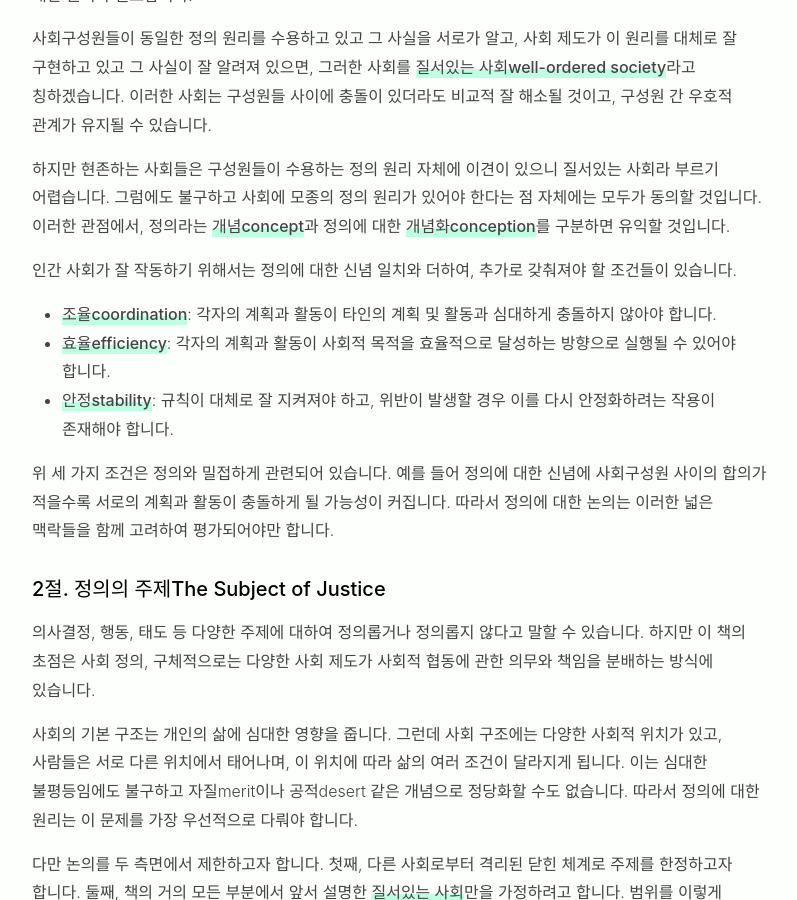
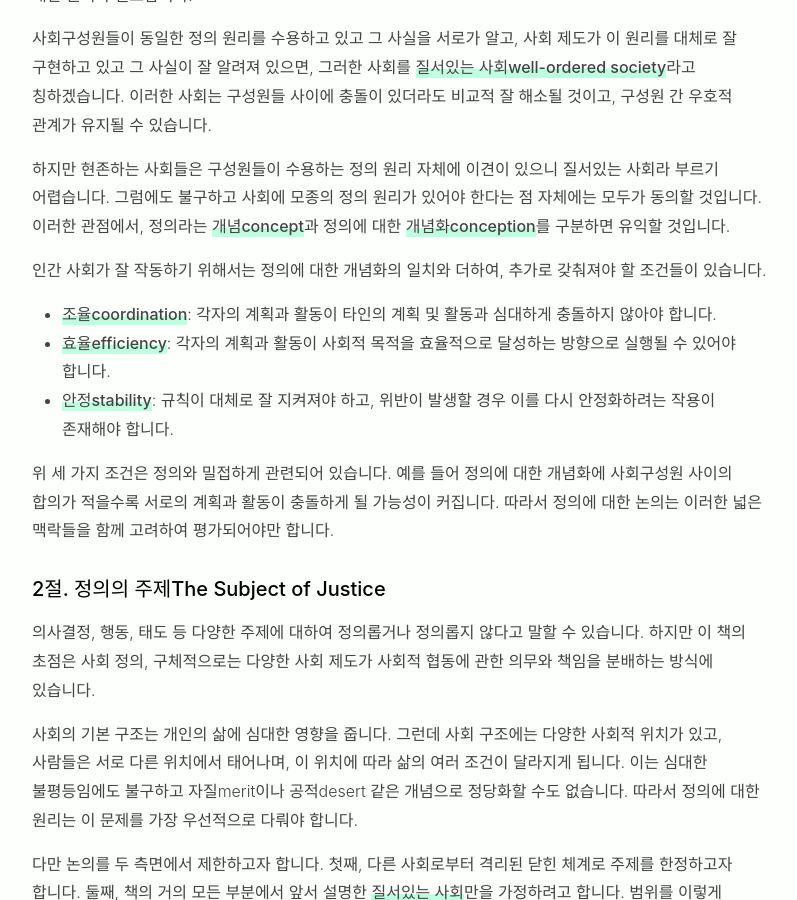
Before and after one commit to veganstudies/veganstudies.github.io, a Jekyll site: the page built from _posts/2021-01-19-a-theory-of-justice.md, in a window 1280 px wide and 900 px high, scrolled down 2249 px. Shown: the whole window, without its empty margins (238-1035 px from the left). Built offline with Jekyll 4.4.1, drawn with Linux system fonts in a browser that asks for light colours; some web fonts are replaced.

Commit message:
신념 -> 개념화

```diff
--- a/_posts/2021-01-19-a-theory-of-justice.md
+++ b/_posts/2021-01-19-a-theory-of-justice.md
@@ -74,7 +74,7 @@ Fairness\>가 롤스의 견해를 더 잘 담아내고 있지만, 롤스에 대
 있어야 한다는 점 자체에는 모두가 동의할 것입니다. 이러한 관점에서, 정의라는
 **개념concept**과 정의에 대한 **개념화conception**를 구분하면 유익할 것입니다.
 
-인간 사회가 잘 작동하기 위해서는 정의에 대한 신념 일치와 더하여, 추가로
+인간 사회가 잘 작동하기 위해서는 정의에 대한 개념화의 일치와 더하여, 추가로
 갖춰져야 할 조건들이 있습니다.
 
 -   **조율coordination**: 각자의 계획과 활동이 타인의 계획 및 활동과 심대하게
@@ -85,7 +85,7 @@ Fairness\>가 롤스의 견해를 더 잘 담아내고 있지만, 롤스에 대
     이를 다시 안정화하려는 작용이 존재해야 합니다.
 
 위 세 가지 조건은 정의와 밀접하게 관련되어 있습니다. 예를 들어 정의에 대한
-신념에 사회구성원 사이의 합의가 적을수록 서로의 계획과 활동이 충돌하게 될
+개념화에 사회구성원 사이의 합의가 적을수록 서로의 계획과 활동이 충돌하게 될
 가능성이 커집니다. 따라서 정의에 대한 논의는 이러한 넓은 맥락들을 함께
 고려하여 평가되어야만 합니다.
 
```
